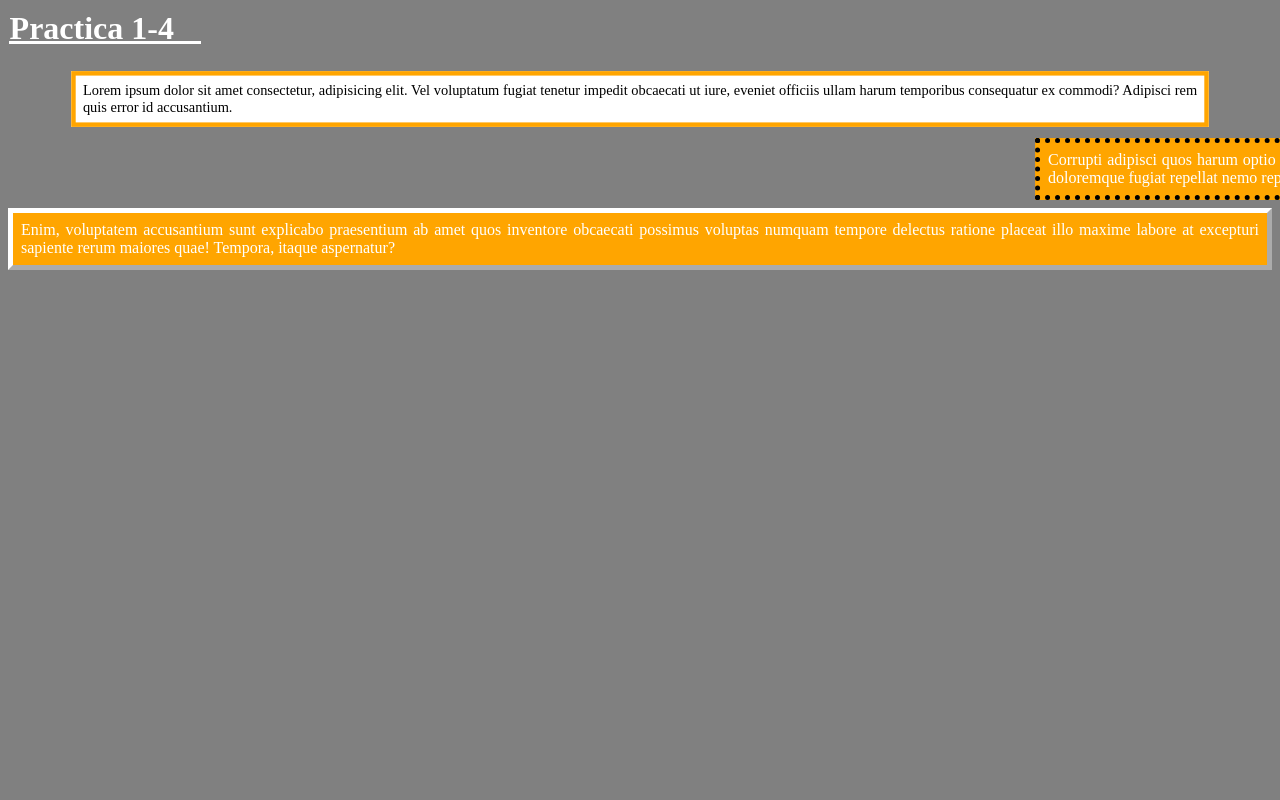
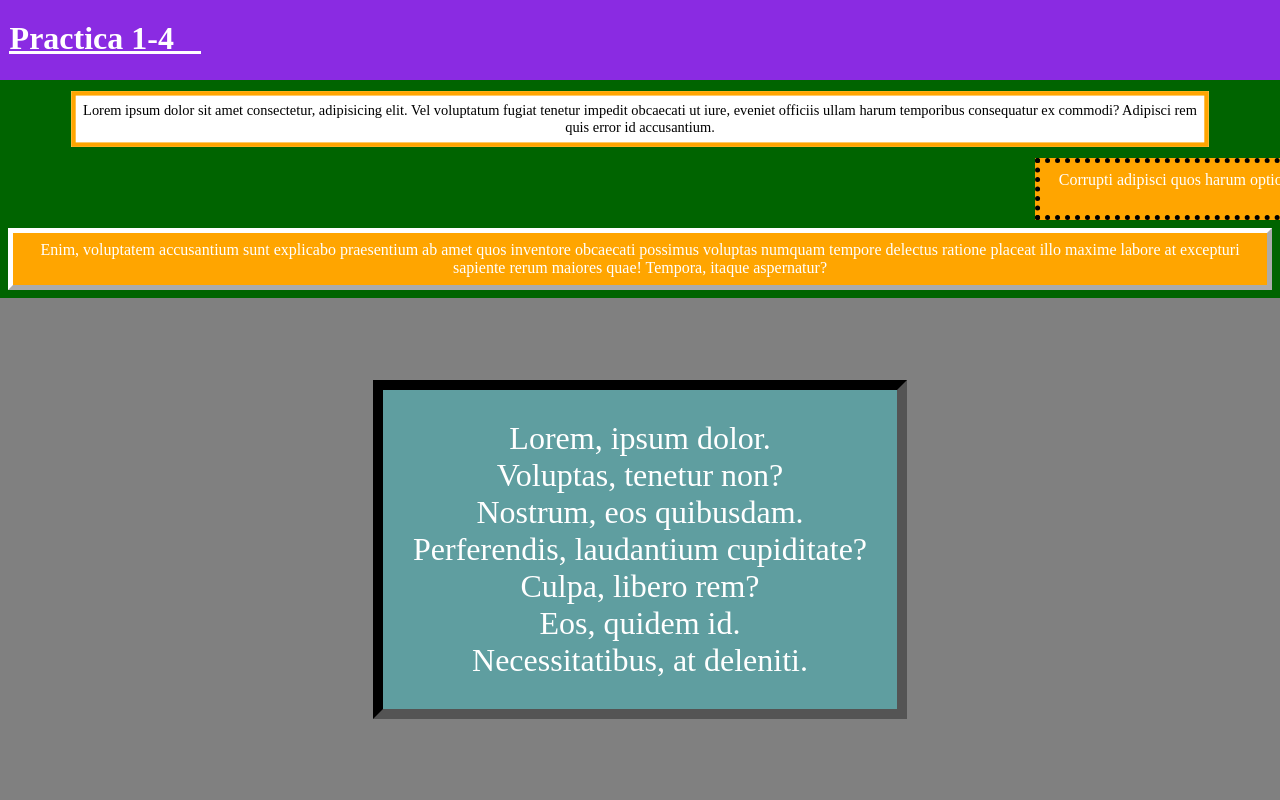
Before and after one commit to NicolasMCorderoR/Temp, a plain HTML site: page index.html in a window 1280 px wide. Shown: the top 800 px of the page. Drawn offline with Linux system fonts and the light colour scheme.

Commit message:
Actualizacion agregando Hover commit

```diff
--- a/index.html
+++ b/index.html
@@ -10,21 +10,40 @@
 
 <body>
     <header>
-        <h1>Practica 1-4</h1>
-        <div></div>
+        <div id="title">
+            <h1>Practica 1-4</h1>
+            <div id="sub"></div>
+        </div>
     </header>
     <main>
-        <p id="text-1">Lorem ipsum dolor sit amet consectetur, adipisicing elit. Vel voluptatum fugiat tenetur impedit
-            obcaecati ut iure, eveniet officiis ullam harum temporibus consequatur ex commodi? Adipisci rem quis error
-            id accusantium.</p>
-        <p id="text-2">Corrupti adipisci quos harum optio atque, exercitationem vel, ad similique rerum cupiditate sint
-            perferendis. Quasi corrupti, blanditiis rem totam vitae, neque reprehenderit sapiente quas nisi, doloremque
-            fugiat repellat nemo repellendus!</p>
-        <p id="text-3">Enim, voluptatem accusantium sunt explicabo praesentium ab amet quos inventore obcaecati possimus
-            voluptas numquam tempore delectus ratione placeat illo maxime labore at excepturi sapiente rerum maiores
-            quae! Tempora, itaque aspernatur?</p>
+        <div id="cont-1">
+            <p id="text-1">Lorem ipsum dolor sit amet consectetur, adipisicing elit. Vel voluptatum fugiat tenetur
+                impedit
+                obcaecati ut iure, eveniet officiis ullam harum temporibus consequatur ex commodi? Adipisci rem quis
+                error
+                id accusantium.</p>
+            <p id="text-2">Corrupti adipisci quos harum optio atque, exercitationem vel, ad similique rerum cupiditate
+                sint
+                perferendis. Quasi corrupti, blanditiis rem totam vitae, neque reprehenderit sapiente quas nisi,
+                doloremque
+                fugiat repellat nemo repellendus!</p>
+            <p id="text-3">Enim, voluptatem accusantium sunt explicabo praesentium ab amet quos inventore obcaecati
+                possimus
+                voluptas numquam tempore delectus ratione placeat illo maxime labore at excepturi sapiente rerum maiores
+                quae! Tempora, itaque aspernatur?</p>
+        </div>
+        <div id="cont-2">
+            <div id="cont-special">
+                <p class="text-special">Lorem, ipsum dolor.</p>
+                <p class="text-special">Voluptas, tenetur non?</p>
+                <p class="text-special">Nostrum, eos quibusdam.</p>
+                <p class="text-special">Perferendis, laudantium cupiditate?</p>
+                <p class="text-special">Culpa, libero rem?</p>
+                <p class="text-special">Eos, quidem id.</p>
+                <p class="text-special">Necessitatibus, at deleniti.</p>
+            </div>
+        </div>
     </main>
-    <footer></footer>
 </body>
 
 </html>
--- a/style.css
+++ b/style.css
@@ -6,26 +6,51 @@
 body {
     background-color: gray;
     color: white;
+    display: grid;
+    grid-template-columns: 1fr;
+    grid-template-rows: 10vh 90vh;
+}
+
+/*  */
+
+header {
+    background-color: blueviolet;
+    display: flex;
+    align-items: center;
 }
 
 h1 {
     margin: 0.3em;
-    animation: scale-title-sub 4s;
+    margin-bottom: 0%;
+    animation: scale-title-sub 1.5s;
 }
 
-div {
+#sub {
     margin: 0.55em;
+    margin-top: 0%;
     background-color: white;
     width: 12em;
     height: 0.2em;
-    transform: translateY(-15px);
-    animation: scale-title-sub 5s;
+    transform: translateY(-6px);
+    animation: scale-title-sub 2s;
 }
 
-p {
+/*  */
+
+main {
+    display: flex;
+    flex-direction: column;
+}
+
+#cont-1 {
+    background-color: darkgreen;
+}
+
+
+#cont-1>p {
     margin: 0.5em;
     padding: 0.5em;
-    text-align: justify;
+    text-align: center;
 }
 
 #text-1 {
@@ -47,6 +72,40 @@ p {
     background-color: orange;
     border: 5px outset white;
     animation: animation 5s infinite;
+}
+
+#cont-2 {
+    height: 100%;
+    display: flex;
+    flex-direction: column;
+    place-content: center;
+    align-items: center;
+}
+
+#cont-special {
+    background-color: cadetblue;
+    border: 10px inset black;
+    display: grid;
+    justify-items: center;
+    padding: 30px;
+    animation: transform-cont-special 1s;
+}
+
+.text-special {
+    font-size: 2rem;
+    animation: animation-text-special 0.5s;
+}
+
+#cont-special:hover {
+    background-color: rgb(194, 245, 228);
+    color: black;
+    border-style: groove;
+}
+
+.text-special:hover {
+    color: blue;
+    text-decoration: underline;
+    animation: animation-select 0.3s;
 }
 
 @keyframes scale-title-sub {
@@ -86,3 +145,16 @@ p {
         border: 5px outset purple;
     }
 }
+
+@keyframes animation-text-special {
+    from {
+        opacity: 0;
+        transform: translateY(-20px);
+    }
+}
+
+@keyframes animation-select {
+    50% {
+        transform: scale(1.1);
+    }
+}
```
